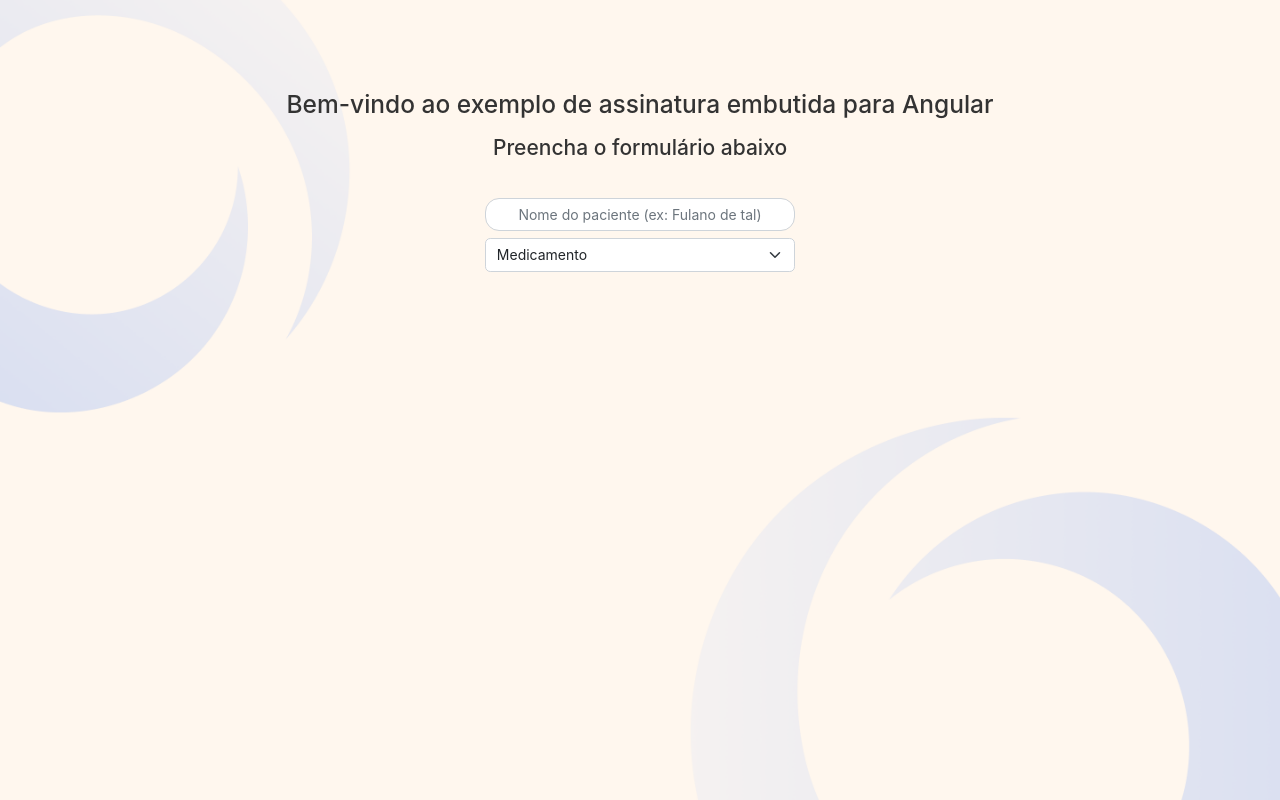
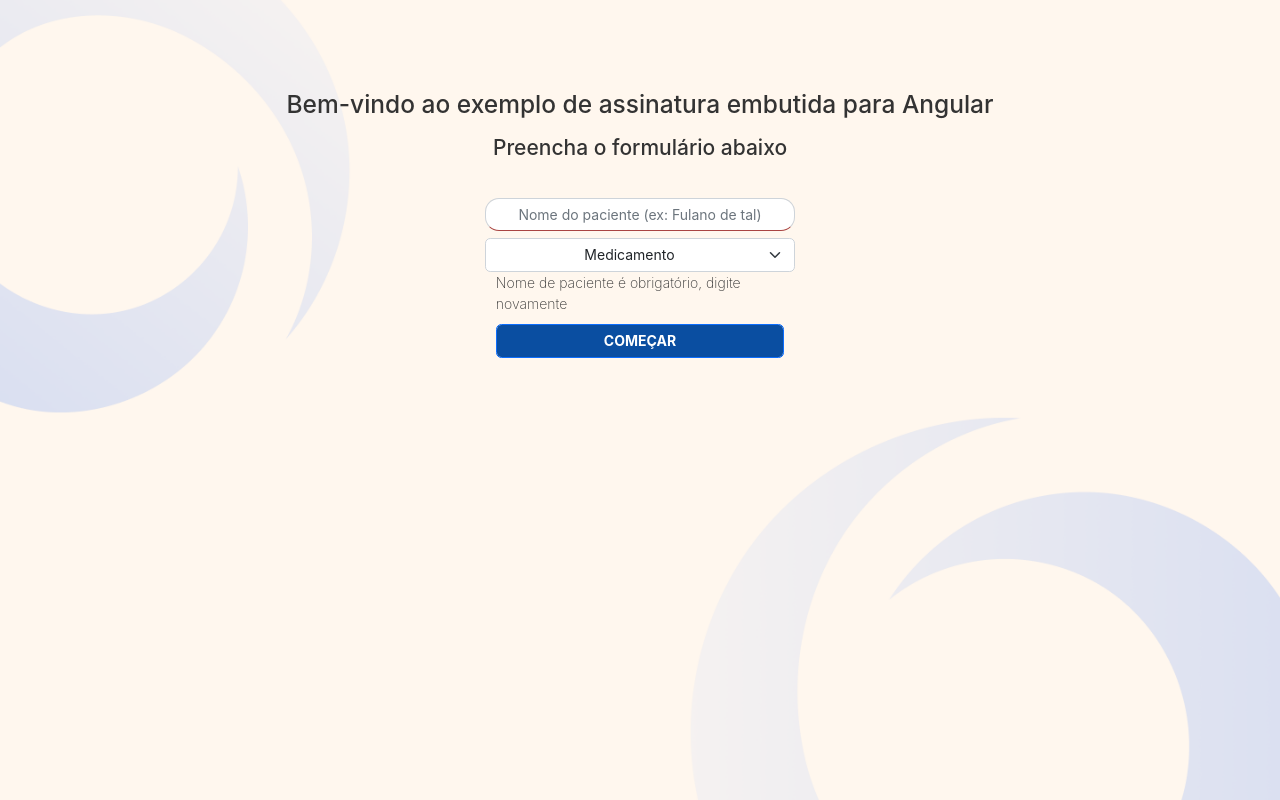
Before and after one commit to LacunaSoftware/angular-embedded-signatures, an Angular app: page / in a window 1280 px wide. Both pictures are taken after typing "Sample", "name@example.com", "Sample" into the empty fields and a click on the button "Login". Built offline with nearby package versions, Linux system fonts and the light colour scheme; what lacuna-signer-widget would draw is missing.

Commit message:
Inserting validators on forms (not complete)

```diff
--- a/src/app/signer/signer.component.css
+++ b/src/app/signer/signer.component.css
@@ -12,7 +12,7 @@
 }
 
 .ng-invalid:not(form)  {
-  border-left: 5px solid #a94442; /* red */
+  border-bottom: 1px solid #a94442; /* red */
 }
 
 h1,
--- a/src/app/signer/signer.component.html
+++ b/src/app/signer/signer.component.html
@@ -3,7 +3,7 @@
   <h4>Preencha o formulário abaixo</h4>
   <hr />
 
-  <div id="userFormContainer" *ngIf="!disableForms" class="container">
+  <div id="userFormContainer" *ngIf="!disableForms && !disableAllForms" class="container">
     <div class="row justify-content-center">
       <div class="col-lg-4 mx-auto">
         <form>
@@ -61,28 +61,41 @@
     </div>
   </div>
 
-  <div id="prescriptionFormContainer" *ngIf="disableForms"  class="container">
+  <div id="prescriptionFormContainer" *ngIf="disableForms && !disableAllForms" class="container">
     <div class="row justify-content-center">
       <div class="col-lg-4 mx-auto form-group">
-        <form>
+        <form (ngSubmit)="startSignature()">
           <div class="row justify-content-center mb-2">
             <label for="nome-paciente" hidden>Email: </label>
-            <input class="form-control form-rounded" id="nome-paciente"
-              placeholder="Nome do paciente (ex: {{receitaPlaceholder.nomeDoPaciente}})" [(ngModel)]="receita.nomeDoPaciente"
-              [ngModelOptions]="{standalone: true}">
+            <input class="form-control form-rounded" id="nome-paciente" name="nomePaciente"
+              #nomePaciente="ngModel" required
+              placeholder="Nome do paciente (ex: {{receitaPlaceholder.nomeDoPaciente}})"
+              [(ngModel)]="receita.nomeDoPaciente" [ngModelOptions]="{standalone: true}">
+            <div *ngIf="nomePaciente.invalid && !nomePaciente.pristine">
+              Nome de paciente é obrigatório, digite novamente
+            </div>
           </div>
           <div class="row justify-content-center mb-2">
             <label for="nome-medicamento" hidden>CPF: </label>
-            <select class="form-select" id="nome-medicamento" required >
+            <select class="form-select text-md-center" id="nome-medicamento" name="medicamentoOption" #medicamentoOption required>
               <option [ngValue]="null" disabled selected>Medicamento</option>
-              <option *ngFor="let medicamento of receita.medicamento | keyvalue"
-              [value]="medicamento.value">{{medicamento.key}}</option>
+              <option *ngFor="let medicamento of receita.medicamento | keyvalue" [value]="medicamento.value" >
+                {{medicamento.key}}</option>
             </select>
+            <div *ngIf="!medicamentoOption.oninvalid">
+              Nome de paciente é obrigatório, digite novamente
+            </div>
+          </div>
+          <div class="row">
+            <div class="text-md-center mt-1 mb-2">
+              <button type="submit" class="form-control btn btn-primary btn-clr">COMEÇAR</button>
+            </div>
           </div>
         </form>
       </div>
     </div>
   </div>
+
 
   <div class=row-cols-auto id="whiteboard" hidden>
     <div class="card">
--- a/src/app/signer/signer.component.ts
+++ b/src/app/signer/signer.component.ts
@@ -2,7 +2,8 @@ import { KeyValue } from '@angular/common';
 import { HttpClient, HttpHeaders } from '@angular/common/http';
 import { Component, Input, OnInit } from '@angular/core';
 import { UntypedFormControl, UntypedFormGroup } from '@angular/forms';
-import LacunaSignerWidget from 'lacuna-signer-widget';
+import { LacunaSignerWidget } from 'lacuna-signer-widget';
+import { map } from 'rxjs';
 import { Receita } from '../model/receita';
 import { Usuario } from '../model/usuario';
 
@@ -24,6 +25,7 @@ export class SignerComponent implements OnInit {
 
   isChecked: Boolean = false
   disableForms: Boolean = false
+  disableAllForms: Boolean = false
 
   receitaPlaceholder = new Receita("Fulano de tal");
   receita = new Receita("", {
@@ -66,10 +68,18 @@ export class SignerComponent implements OnInit {
     }
   }
 
-  renderWidget() {
-    this.disableForms = true;
+  renderWidget(data: string) {
     var widget = new LacunaSignerWidget();
-    widget.render("", 'embed-container')
+    this.disableAllForms = true;
+    widget.render(data, 'embed-container')
+  }
+
+  startSignature() {
+    this.http.post("https://demos.lacunasoftware.com/api/signer/embedded", {}, {observe: 'response'} ).subscribe(response => {
+      response.headers.keys(); // all header names
+      response.body // response content
+      console.log(response.body);
+    });
   }
 
   constructor(private http: HttpClient) {
```
Also changed, not shown: src/app/model/client.ts (deleted). Lines whose indentation alone changed are shown as unchanged.
